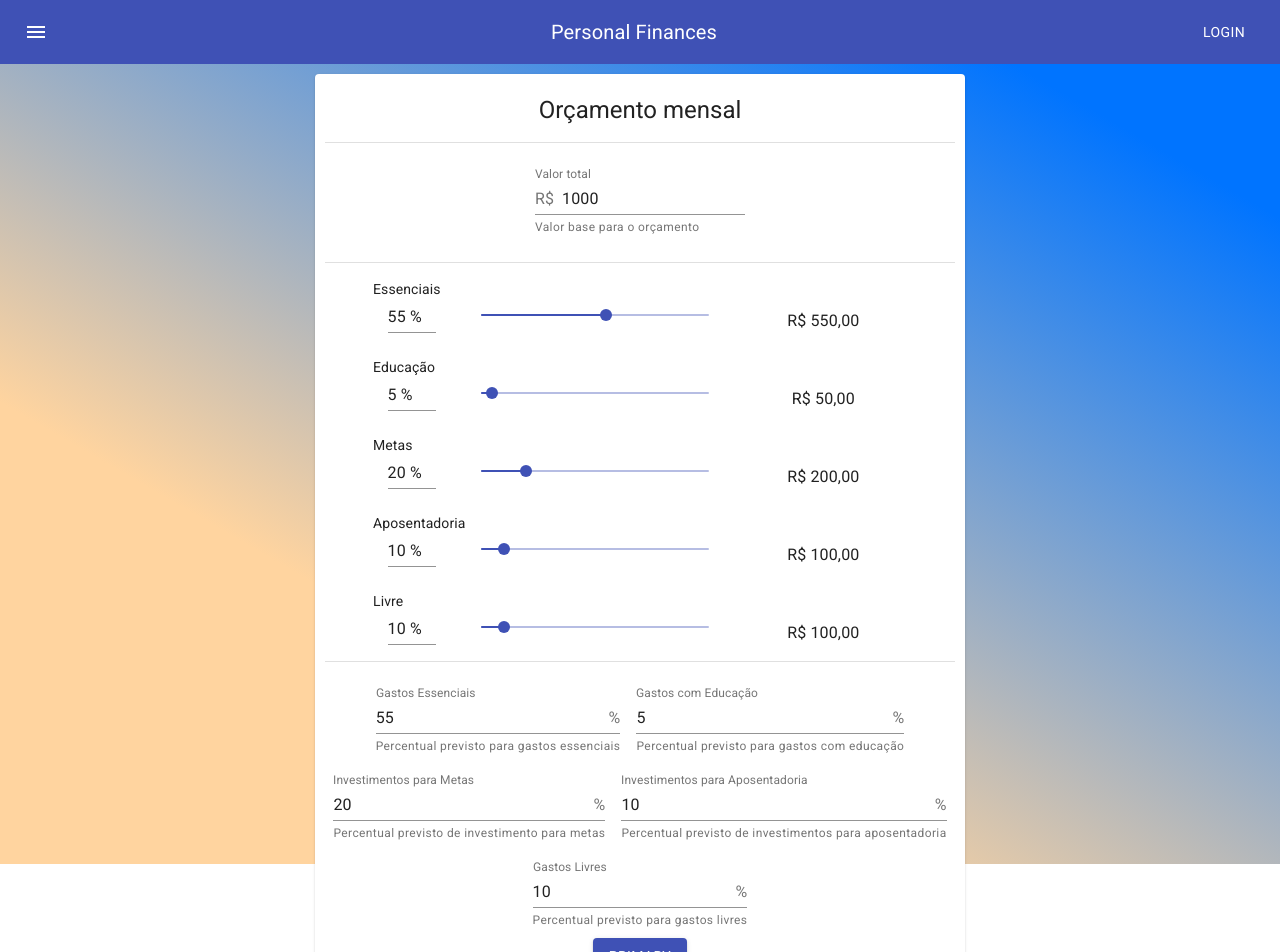
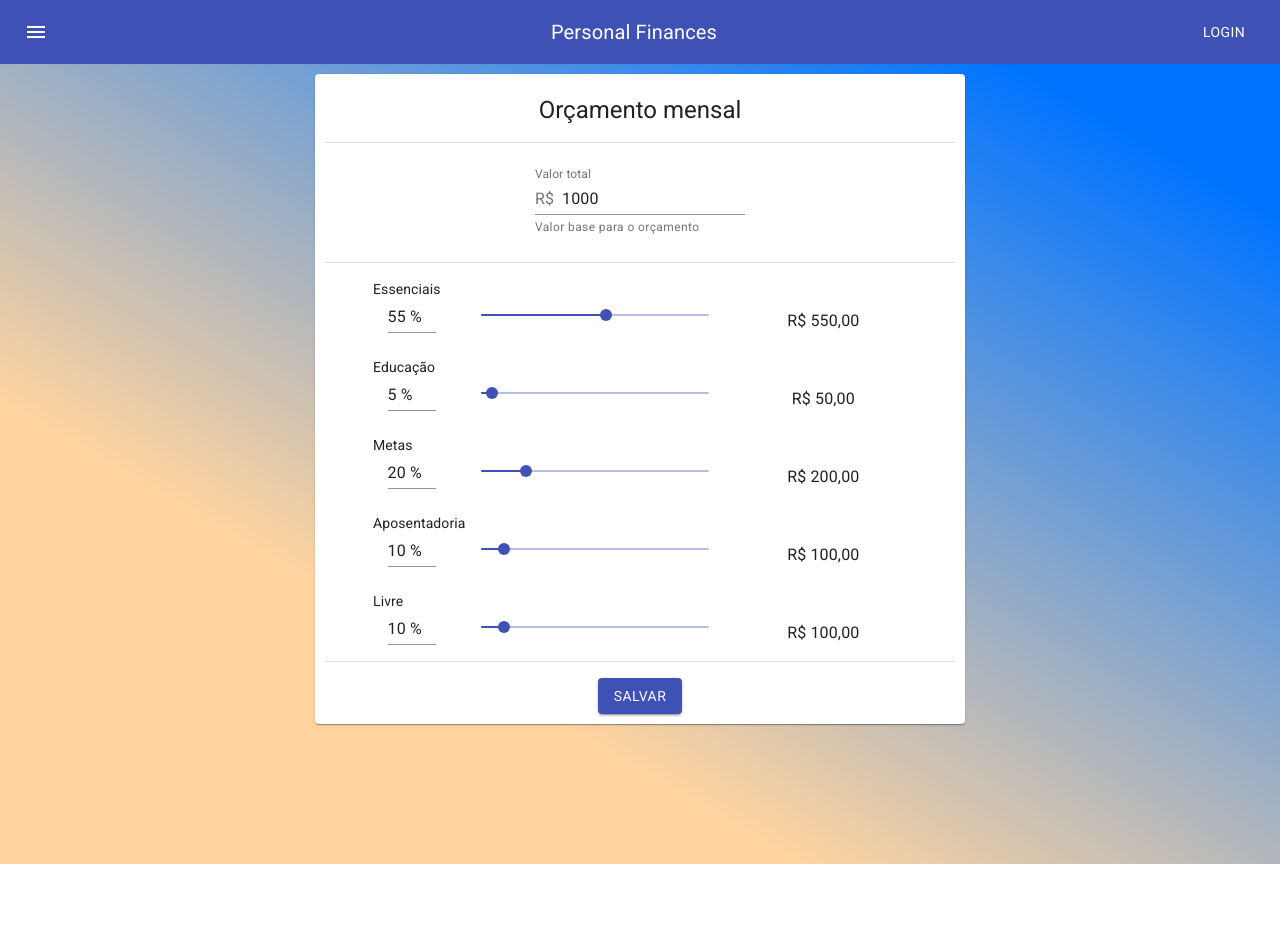
Before and after one commit to taciogt/personal-finances, a React (Create React App) app in the folder frontend/personal-finance/: page / in a window 1280 px wide. Shown: the top 952 px of the page. After the commit the page ends 864 px from the top, so only its background shows below. Built offline with nearby package versions, Linux system fonts and the light colour scheme.

Commit message:
#7 removes repeated values from form

```diff
--- a/frontend/personal-finance/src/SetBudgetForm.tsx
+++ b/frontend/personal-finance/src/SetBudgetForm.tsx
@@ -126,17 +126,6 @@ export const SetBudgetForm: FC = () => {
                         <FormHelperText id="total-amount-helper-text">Valor base para o orçamento</FormHelperText>
                     </FormControl>
                     <StyledDivider/>
-                    {/*<StyledBox>*/}
-                    {/*  <Grid container spacing={2} alignItems="flex-end" justify="space-around">*/}
-                    {/*    <Grid item xs={8}>*/}
-                    {/*      <PercentageSlider title="Essenciais" value={budget.essentials}*/}
-                    {/*                        valueChangeHandler={useChangeBudgetBowlHandler('essentials')}/>*/}
-                    {/*    </Grid>*/}
-                    {/*    <Grid item xs={4}>*/}
-                    {/*      <Typography variant={'body1'}>{centsToBRL(getBudgetBowlAmount(budget, 'essentials'))}</Typography>*/}
-                    {/*    </Grid>*/}
-                    {/*  </Grid>*/}
-                    {/*</StyledBox>*/}
                     <StyledBox>
                         <BowlSetter title={'Essenciais'} budget={budget} bowlName={'essentials'}
                                     valueChangeHandler={useChangeBudgetBowlHandler('essentials')}/>
@@ -159,55 +148,10 @@ export const SetBudgetForm: FC = () => {
                     </StyledBox>
 
                     <StyledDivider/>
-                    <FormControl>
-                        <InputLabel htmlFor="essentials-input">Gastos Essenciais</InputLabel>
-                        <Input id="essentials-input" aria-describedby="essentials-helper-text" type="number"
-                               inputProps={{step: "1"}}
-                               value={budget.essentials} onChange={getChangeBudgetBowlHandler('essentials')}
-                               endAdornment={<InputAdornment position="end">%</InputAdornment>}/>
-                        <FormHelperText id="essentials-helper-text">Percentual previsto para gastos
-                            essenciais</FormHelperText>
-                    </FormControl>
-                    <FormControl>
-                        <InputLabel htmlFor="education-input">Gastos com Educação</InputLabel>
-                        <Input id="essentials-input" aria-describedby="essentials-helper-text" type="number"
-                               inputProps={{step: "1"}}
-                               value={budget.education} onChange={getChangeBudgetBowlHandler('education')}
-                               endAdornment={<InputAdornment position="end">%</InputAdornment>}/>
-                        <FormHelperText id="essentials-helper-text">Percentual previsto para gastos com
-                            educação</FormHelperText>
-                    </FormControl>
-                    <FormControl>
-                        <InputLabel htmlFor="goals-input">Investimentos para Metas</InputLabel>
-                        <Input id="goals-input" aria-describedby="goals-helper-text" type="number"
-                               inputProps={{step: "1"}}
-                               value={budget.goals} onChange={getChangeBudgetBowlHandler('goals')}
-                               endAdornment={<InputAdornment position="end">%</InputAdornment>}/>
-                        <FormHelperText id="essentials-helper-text">Percentual previsto de investimento para
-                            metas</FormHelperText>
-                    </FormControl>
-                    <FormControl>
-                        <InputLabel htmlFor="retirement-input">Investimentos para Aposentadoria</InputLabel>
-                        <Input id="retirement-input" aria-describedby="retirement-helper-text" type="number"
-                               inputProps={{step: "1"}}
-                               value={budget.retirement} onChange={getChangeBudgetBowlHandler('retirement')}
-                               endAdornment={<InputAdornment position="end">%</InputAdornment>}/>
-                        <FormHelperText id="essentials-helper-text">Percentual previsto de investimentos para
-                            aposentadoria</FormHelperText>
-                    </FormControl>
-                    <FormControl>
-                        <InputLabel htmlFor="loose-input">Gastos Livres</InputLabel>
-                        <Input id="loose-input" aria-describedby="loose-helper-text" type="number"
-                               inputProps={{step: "1"}}
-                               value={budget.loose} onChange={getChangeBudgetBowlHandler('loose')}
-                               endAdornment={<InputAdornment position="end">%</InputAdornment>}/>
-                        <FormHelperText id="essentials-helper-text">Percentual previsto para gastos
-                            livres</FormHelperText>
-                    </FormControl>
 
                     <div>
                         <Button variant="contained" color="primary" type="submit">
-                            Primary
+                            Salvar
                         </Button>
                     </div>
                 </form>
```
